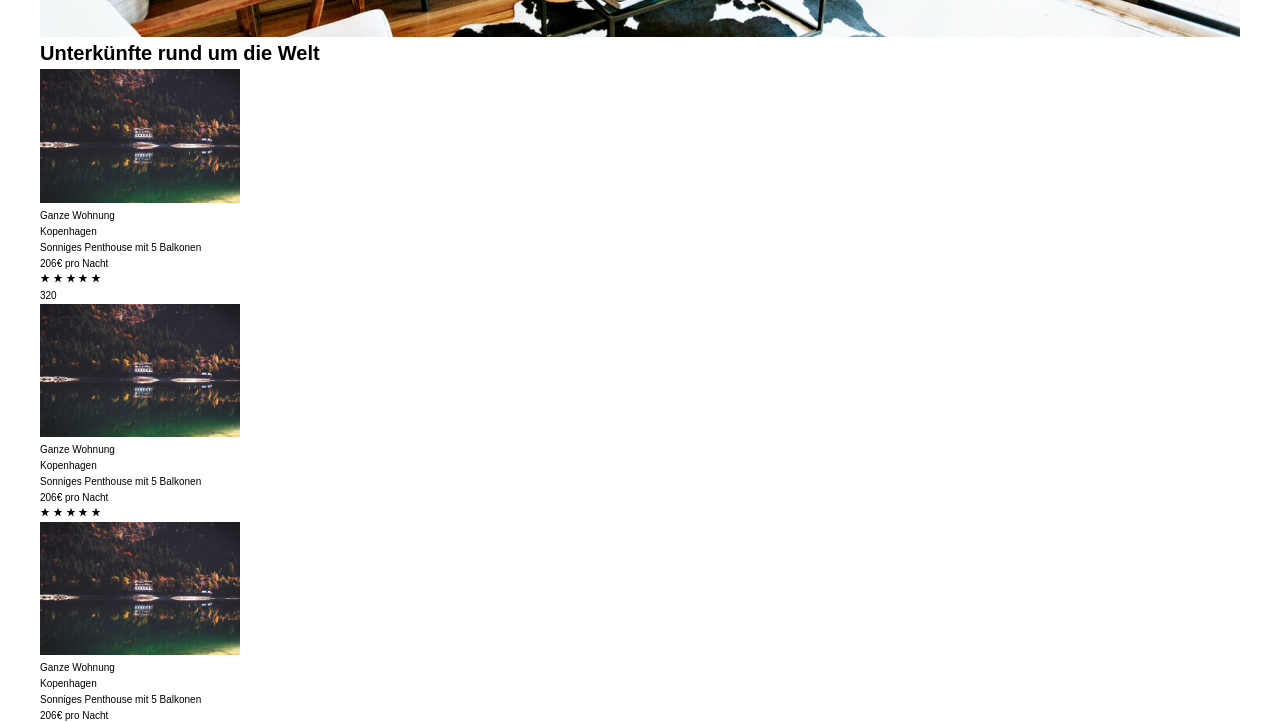
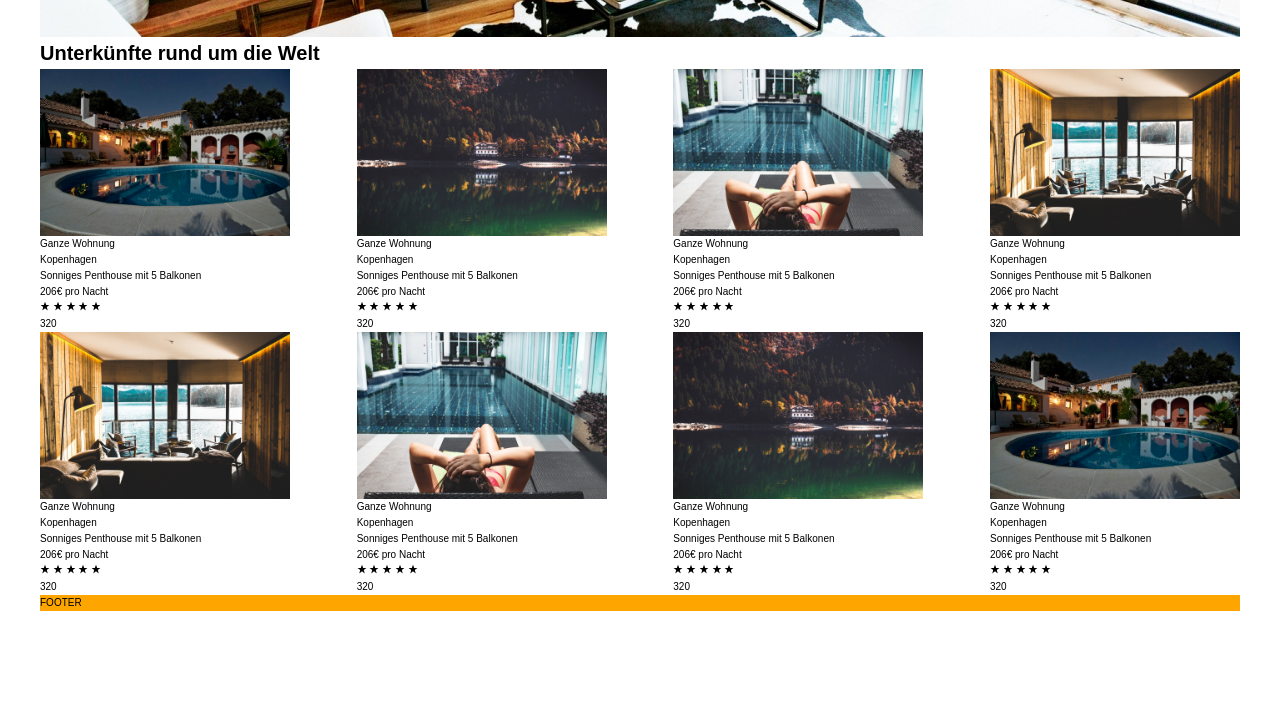
Before and after one commit to arnameti/airbnb_CSS_Grid, a website: page up/index.html in a window 1280 px wide. Shown: the part 973-1695 px from the top of the page. After the commit the page ends 1584 px from the top, so only its background shows below. Drawn offline with Linux system fonts and the light colour scheme.

Commit message:
building accommodations II

```diff
--- a/sass/_acommodations.scss
+++ b/sass/_acommodations.scss
@@ -1,29 +1,49 @@
 .accommodations__box {
-
+  display: grid;
+  grid-template-columns: repeat(auto-fit, minmax(min-content, 25rem));
+  grid-column-gap: 1rem;
+  justify-content: space-between;
 }
 
 .accommodation {
+  display: grid;
+
   &__photo {
-    width: 20rem;
+    width: 25rem;
+  }
+
+  &__details {
+
   }
 
   &__category {
+
   }
 
   &__city {
+
   }
 
   &__desc {
+
   }
 
   &__price {
+
   }
 
   &__star-box {
+
+  }
+
+  &__raiting {
+
   }
 
   &__star {
     width: 1rem;
     height: 1rem;
   }
+
+
 }
--- a/up/index.html
+++ b/up/index.html
@@ -98,19 +98,23 @@
 
             <div class="accommodation">
               <img
-                src="../img/hotel-2.jpg"
+                src="../img/hotel-1.jpg"
                 alt="Hotel Photo"
                 class="accommodation__photo"
               />
 
+              <div class="acommodation__details">
                 <p class="accommodation__category">Ganze Wohnung</p>
                 <p class="accommodation__city">Kopenhagen</p>
+              </div>
+
               <p class="accommodation__desc">
                 Sonniges Penthouse mit 5 Balkonen
               </p>
               <p class="accommodation__price">206€ pro Nacht</p>
 
               <div class="accommodations__star-box">
+
                 <svg class="accommodation__star">
                   <use xlink:href="../img/sprite.svg#icon-star"></use>
                 </svg>
@@ -130,9 +134,9 @@
                 <svg class="accommodation__star">
                   <use xlink:href="../img/sprite.svg#icon-star"></use>
                 </svg>
-              </div>
 
                 <p class="accommodation__raiting">320</p>
+              </div>
             </div>
 
 
@@ -143,14 +147,18 @@
                 class="accommodation__photo"
               />
 
+              <div class="acommodation__details">
                 <p class="accommodation__category">Ganze Wohnung</p>
                 <p class="accommodation__city">Kopenhagen</p>
+              </div>
+
               <p class="accommodation__desc">
                 Sonniges Penthouse mit 5 Balkonen
               </p>
               <p class="accommodation__price">206€ pro Nacht</p>
 
               <div class="accommodations__star-box">
+
                 <svg class="accommodation__star">
                   <use xlink:href="../img/sprite.svg#icon-star"></use>
                 </svg>
@@ -170,6 +178,8 @@
                 <svg class="accommodation__star">
                   <use xlink:href="../img/sprite.svg#icon-star"></use>
                 </svg>
+
+                <p class="accommodation__raiting">320</p>
               </div>
             </div>
 
@@ -177,19 +187,23 @@
 
             <div class="accommodation">
               <img
-                src="../img/hotel-2.jpg"
+                src="../img/hotel-3.jpg"
                 alt="Hotel Photo"
                 class="accommodation__photo"
               />
 
+              <div class="acommodation__details">
                 <p class="accommodation__category">Ganze Wohnung</p>
                 <p class="accommodation__city">Kopenhagen</p>
+              </div>
+
               <p class="accommodation__desc">
                 Sonniges Penthouse mit 5 Balkonen
               </p>
               <p class="accommodation__price">206€ pro Nacht</p>
 
               <div class="accommodations__star-box">
+
                 <svg class="accommodation__star">
                   <use xlink:href="../img/sprite.svg#icon-star"></use>
                 </svg>
@@ -209,6 +223,8 @@
                 <svg class="accommodation__star">
                   <use xlink:href="../img/sprite.svg#icon-star"></use>
                 </svg>
+
+                <p class="accommodation__raiting">320</p>
               </div>
             </div>
 
@@ -216,19 +232,23 @@
 
             <div class="accommodation">
               <img
-                src="../img/hotel-2.jpg"
+                src="../img/hotel-4.jpg"
                 alt="Hotel Photo"
                 class="accommodation__photo"
               />
 
+              <div class="acommodation__details">
                 <p class="accommodation__category">Ganze Wohnung</p>
                 <p class="accommodation__city">Kopenhagen</p>
+              </div>
+
               <p class="accommodation__desc">
                 Sonniges Penthouse mit 5 Balkonen
               </p>
               <p class="accommodation__price">206€ pro Nacht</p>
 
               <div class="accommodations__star-box">
+
                 <svg class="accommodation__star">
                   <use xlink:href="../img/sprite.svg#icon-star"></use>
                 </svg>
@@ -248,6 +268,8 @@
                 <svg class="accommodation__star">
                   <use xlink:href="../img/sprite.svg#icon-star"></use>
                 </svg>
+
+                <p class="accommodation__raiting">320</p>
               </div>
             </div>
 
@@ -255,19 +277,23 @@
 
             <div class="accommodation">
               <img
-                src="../img/hotel-2.jpg"
+                src="../img/hotel-4.jpg"
                 alt="Hotel Photo"
                 class="accommodation__photo"
               />
 
+              <div class="acommodation__details">
                 <p class="accommodation__category">Ganze Wohnung</p>
                 <p class="accommodation__city">Kopenhagen</p>
+              </div>
+
               <p class="accommodation__desc">
                 Sonniges Penthouse mit 5 Balkonen
               </p>
               <p class="accommodation__price">206€ pro Nacht</p>
 
               <div class="accommodations__star-box">
+
                 <svg class="accommodation__star">
                   <use xlink:href="../img/sprite.svg#icon-star"></use>
                 </svg>
@@ -287,6 +313,8 @@
                 <svg class="accommodation__star">
                   <use xlink:href="../img/sprite.svg#icon-star"></use>
                 </svg>
+
+                <p class="accommodation__raiting">320</p>
               </div>
             </div>
 
@@ -294,19 +322,23 @@
 
             <div class="accommodation">
               <img
-                src="../img/hotel-2.jpg"
+                src="../img/hotel-3.jpg"
                 alt="Hotel Photo"
                 class="accommodation__photo"
               />
 
+              <div class="acommodation__details">
                 <p class="accommodation__category">Ganze Wohnung</p>
                 <p class="accommodation__city">Kopenhagen</p>
+              </div>
+
               <p class="accommodation__desc">
                 Sonniges Penthouse mit 5 Balkonen
               </p>
               <p class="accommodation__price">206€ pro Nacht</p>
 
               <div class="accommodations__star-box">
+
                 <svg class="accommodation__star">
                   <use xlink:href="../img/sprite.svg#icon-star"></use>
                 </svg>
@@ -326,6 +358,8 @@
                 <svg class="accommodation__star">
                   <use xlink:href="../img/sprite.svg#icon-star"></use>
                 </svg>
+
+                <p class="accommodation__raiting">320</p>
               </div>
             </div>
 
@@ -338,14 +372,18 @@
                 class="accommodation__photo"
               />
 
+              <div class="acommodation__details">
                 <p class="accommodation__category">Ganze Wohnung</p>
                 <p class="accommodation__city">Kopenhagen</p>
+              </div>
+
               <p class="accommodation__desc">
                 Sonniges Penthouse mit 5 Balkonen
               </p>
               <p class="accommodation__price">206€ pro Nacht</p>
 
               <div class="accommodations__star-box">
+
                 <svg class="accommodation__star">
                   <use xlink:href="../img/sprite.svg#icon-star"></use>
                 </svg>
@@ -365,25 +403,31 @@
                 <svg class="accommodation__star">
                   <use xlink:href="../img/sprite.svg#icon-star"></use>
                 </svg>
+
+                <p class="accommodation__raiting">320</p>
               </div>
             </div>
 
 
             <div class="accommodation">
               <img
-                src="../img/hotel-2.jpg"
+                src="../img/hotel-1.jpg"
                 alt="Hotel Photo"
                 class="accommodation__photo"
               />
 
+              <div class="acommodation__details">
                 <p class="accommodation__category">Ganze Wohnung</p>
                 <p class="accommodation__city">Kopenhagen</p>
+              </div>
+
               <p class="accommodation__desc">
                 Sonniges Penthouse mit 5 Balkonen
               </p>
               <p class="accommodation__price">206€ pro Nacht</p>
 
               <div class="accommodations__star-box">
+
                 <svg class="accommodation__star">
                   <use xlink:href="../img/sprite.svg#icon-star"></use>
                 </svg>
@@ -403,6 +447,8 @@
                 <svg class="accommodation__star">
                   <use xlink:href="../img/sprite.svg#icon-star"></use>
                 </svg>
+
+                <p class="accommodation__raiting">320</p>
               </div>
             </div>
 
```
Also changed, not shown: up/css/style.css. Lines whose indentation alone changed are shown as unchanged.
